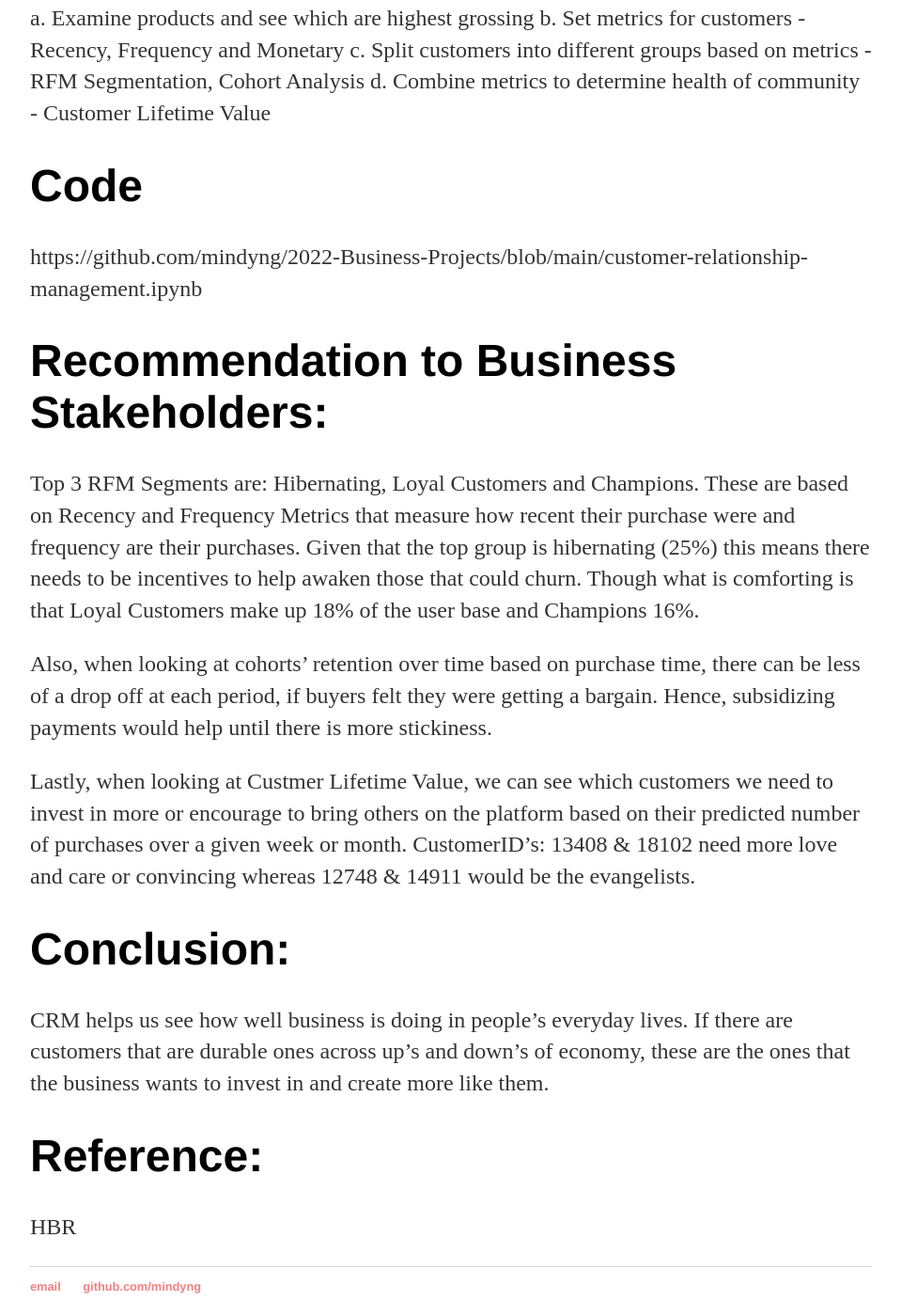
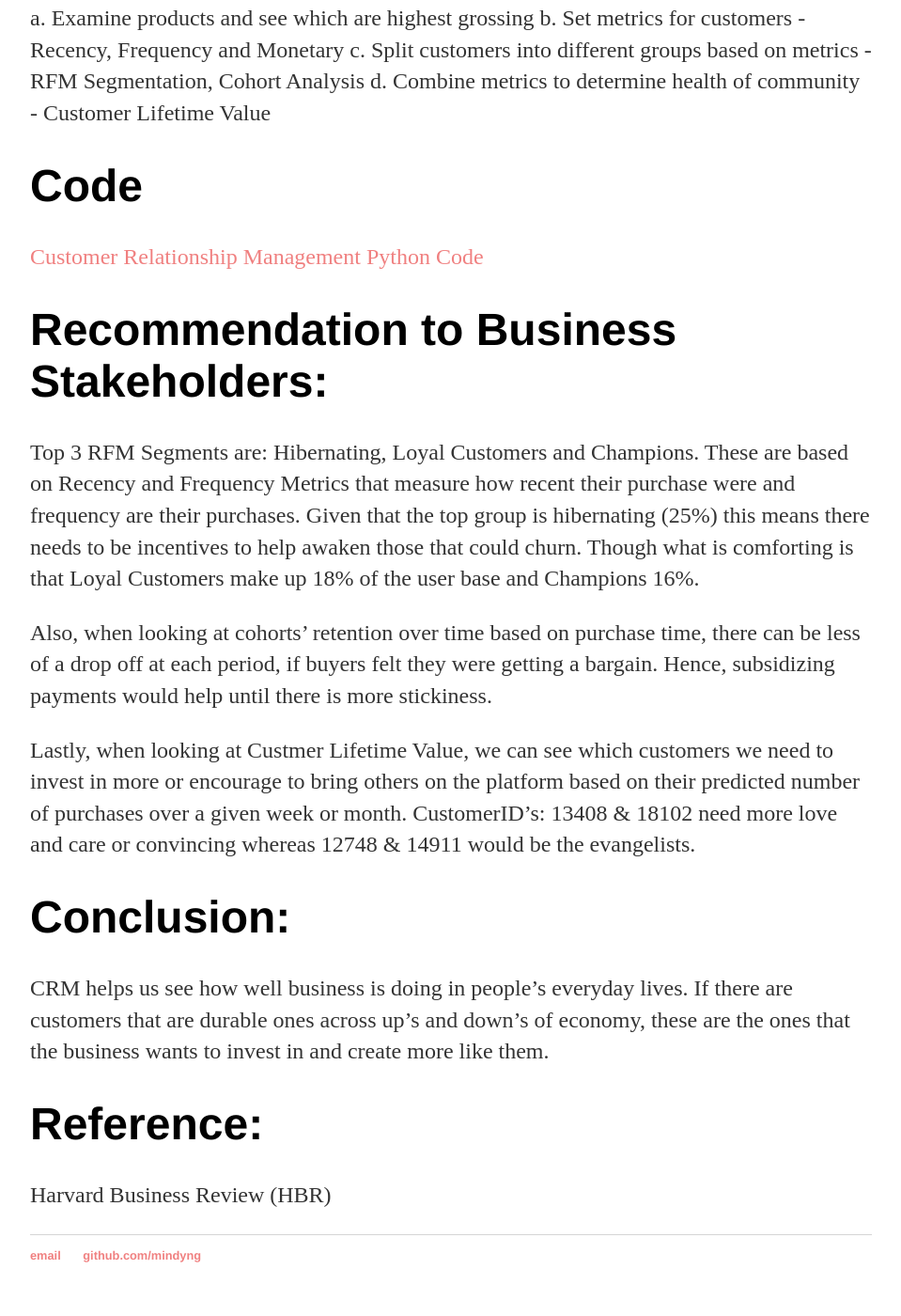
Before and after one commit to mindyng/mindyng.github.io, a Jekyll site: the page built from _posts/2022-10-24-CRM.md, in a window 1280 px wide and 1400 px high, scrolled down 1338 px. Shown: the whole window at 94% size, without its empty margins (160-1119 px from the left). Built offline with Jekyll 4.4.1, drawn with Linux system fonts in a browser that asks for light colours; our own code applies the rules of GitHub Pages for plain Markdown files.

Commit message:
Update 2022-10-24-CRM.md

```diff
--- a/_posts/2022-10-24-CRM.md
+++ b/_posts/2022-10-24-CRM.md
@@ -25,7 +25,7 @@ d. Combine metrics to determine health of community - Customer Lifetime Value
 
 # Code
 
-https://github.com/mindyng/2022-Business-Projects/blob/main/customer-relationship-management.ipynb
+[Customer Relationship Management Python Code](https://github.com/mindyng/2022-Business-Projects/blob/main/customer-relationship-management.ipynb)
 
 # Recommendation to Business Stakeholders:
 
@@ -41,4 +41,4 @@ CRM helps us see how well business is doing in people's everyday lives. If there
 
 # Reference:
 
-HBR
+Harvard Business Review (HBR)
```
